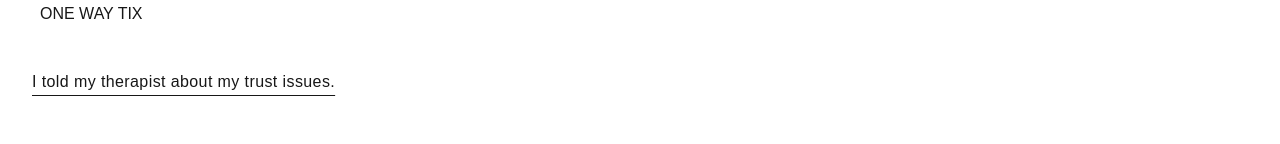
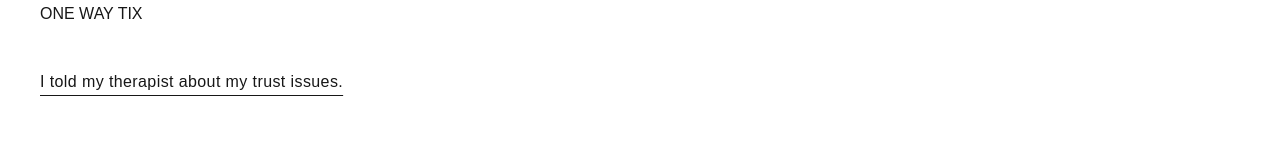
Before and after one commit to internetsadboy/jldotcom-next, a Next.js app: page / in a window 1280 px wide. Shown: the part 156-300 px from the top of the page. Built offline with nearby package versions, Linux system fonts and the light colour scheme.

Commit message:
Fixed: desktop spacing inconsistency

```diff
--- a/app/page.tsx
+++ b/app/page.tsx
@@ -10,7 +10,7 @@ export default function Home() {
     <div className="">
       <main className="flex flex-col">
         {/* empty for now */}
-        <p className="pl-8 mt-10 w-[350px] tracking-wide underline underline-offset-8">I told my therapist about my trust issues.</p>
+        <p className="pl-8 sm:pl-10 mt-10 w-[350px] tracking-wide underline underline-offset-8">I told my therapist about my trust issues.</p>
       </main>
     </div>
   );
```
